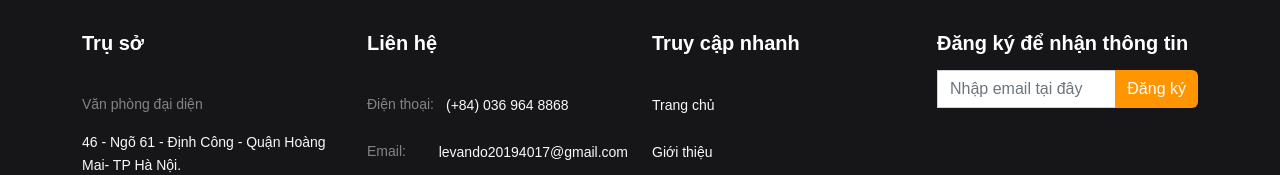
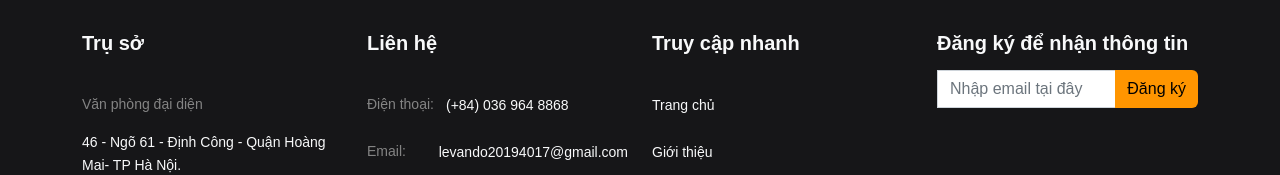
Before and after one commit to levando20194017/DRF-Ecommerce-Frontend, a React (Create React App) app in the folder Viva_phone_client/: page /tin-tuc/1 in a window 1280 px wide. Shown: the part 2532-2707 px from the top of the page. Built offline with nearby package versions, Linux system fonts and the light colour scheme; a web font is replaced by a local one.

Commit message:
fix footer

```diff
--- a/Viva_phone_client/src/components/Layout/Footer/style.scss
+++ b/Viva_phone_client/src/components/Layout/Footer/style.scss
@@ -37,7 +37,6 @@
   font-size: 16px;
   font-weight: bold;
   margin-bottom: 15px;
-  color: #fff;
   /* Màu tiêu đề */
 }
 
@@ -66,7 +65,6 @@
 }
 
 .input-group .btn-warning {
-  color: #fff;
   background-color: #ff9500;
   border: none;
 }
```
